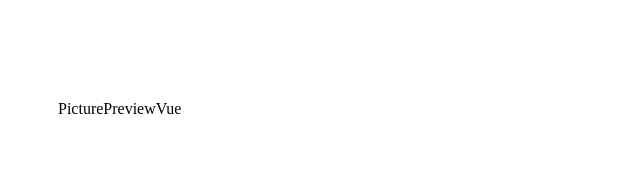
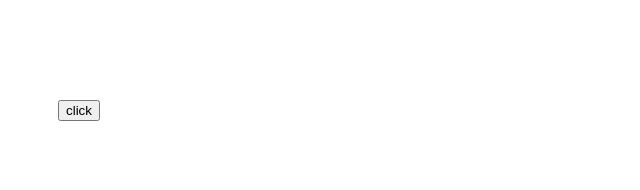
Before and after one commit to liuzhenghe30265/picture-preview-vue, a Vue app: page / in a window 1280 px wide. Shown: the top 190 px of the page, without its empty margins (0-640 px from the left). Built offline with nearby package versions, Linux system fonts and the light colour scheme.

Commit message:
fix: npm 包发布测试

```diff
--- a/examples/App.vue
+++ b/examples/App.vue
@@ -1,7 +1,10 @@
 <template>
   <div id="app">
-    <PicturePreviewVue>
-    </PicturePreviewVue>
+    <input
+      type="button"
+      value="click"
+      @click="handleClick"
+    >
   </div>
 </template>
 
@@ -14,7 +17,11 @@ export default {
   },
   mounted() {},
   computed: {},
-  methods: {}
+  methods: {
+    handleClick() {
+      this.$PicturePreviewVue()
+    }
+  }
 }
 </script>
 
--- a/examples/main.js
+++ b/examples/main.js
@@ -1,9 +1,8 @@
 import Vue from 'vue'
 import App from './App.vue'
-// import router from './router'
-// import store from './store'
+
 import PicturePreviewVue from '../packages/index'
-Vue.use(PicturePreviewVue)
+Vue.prototype.$PicturePreviewVue = PicturePreviewVue
 
 Vue.config.productionTip = false
 
--- a/packages/index.js
+++ b/packages/index.js
@@ -1,17 +1,3 @@
-import PicturePreviewVue from './PicturePreviewVue/index'
-
-const components = [
-  PicturePreviewVue
-]
-
-const install = function (Vue) {
-  if (install.installed) return
-  components.map(component => Vue.component(component.name, component))
+export default function PicturePreviewVue(data) {
+  console.log('.........PicturePreviewVue', data)
 }
-if (typeof window !== 'undefined' && window.Vue) {
-  install(window.Vue)
-}
-export default {
-  install,
-  PicturePreviewVue
-}
```
